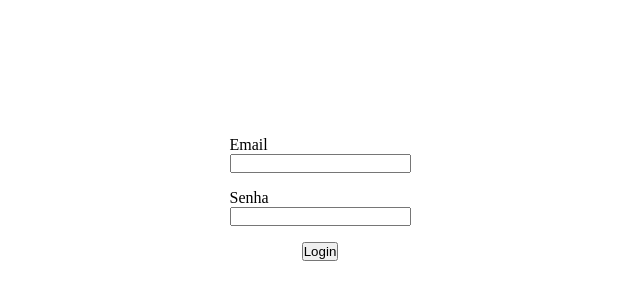
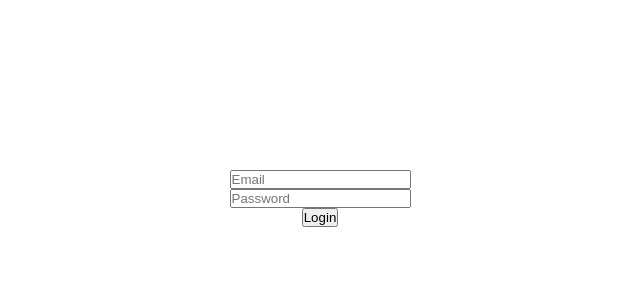
Before and after one commit to andremoraes98/evil-martins-case, a plain HTML site: page index.html in a window 1280 px wide. Shown: the part 202-502 px from the top of the page, without its empty margins (320-960 px from the left). Drawn offline with Linux system fonts and the light colour scheme.

Commit message:
feat(index): replace label to placeholder

```diff
--- a/index.html
+++ b/index.html
@@ -26,14 +26,8 @@
   </head>
   <body>
     <form>
-      <label>
-        Email
-        <input id="email" type="email" />
-      </label>
-      <label>
-        Senha
-        <input id="password" type="password" />
-      </label>
+      <input placeholder="Email" id="email" type="email" />
+      <input placeholder="Password" id="password" type="password" />
 
       <button type="submit">Login</button>
     </form>
```
